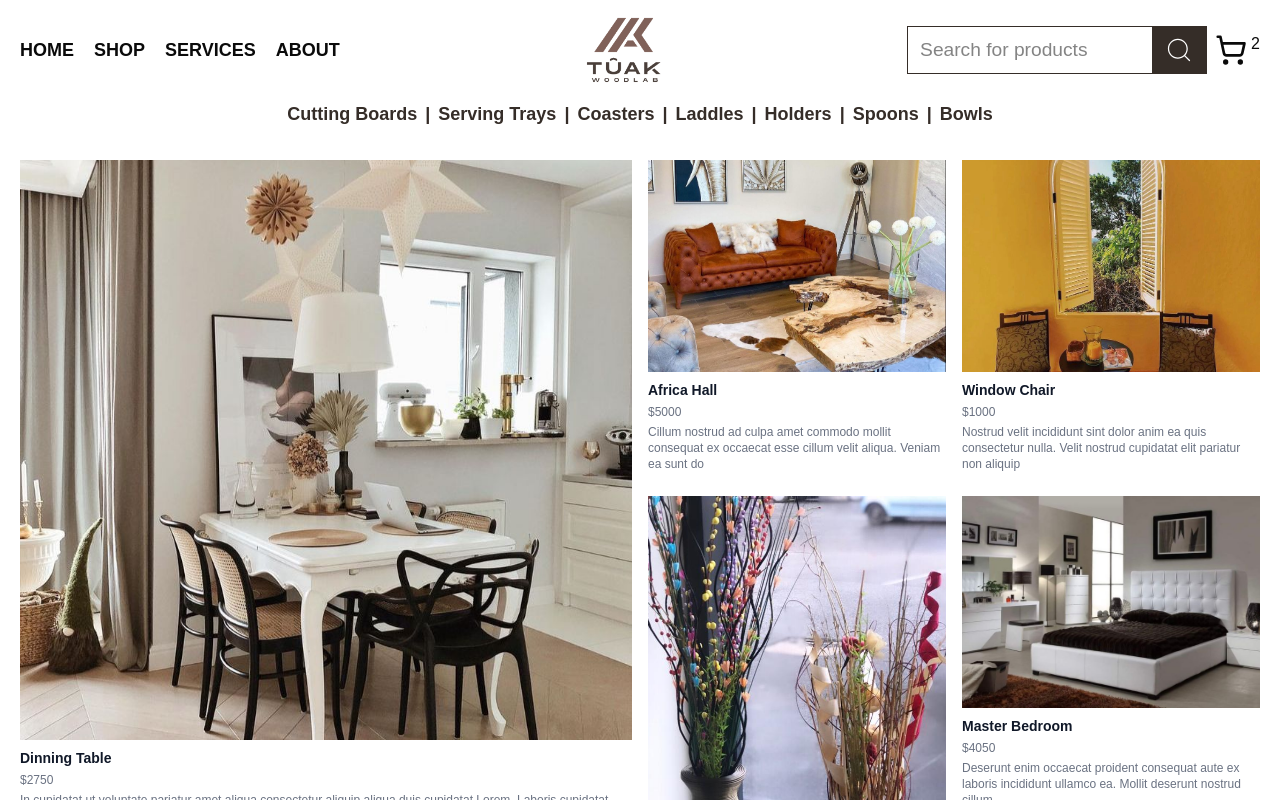
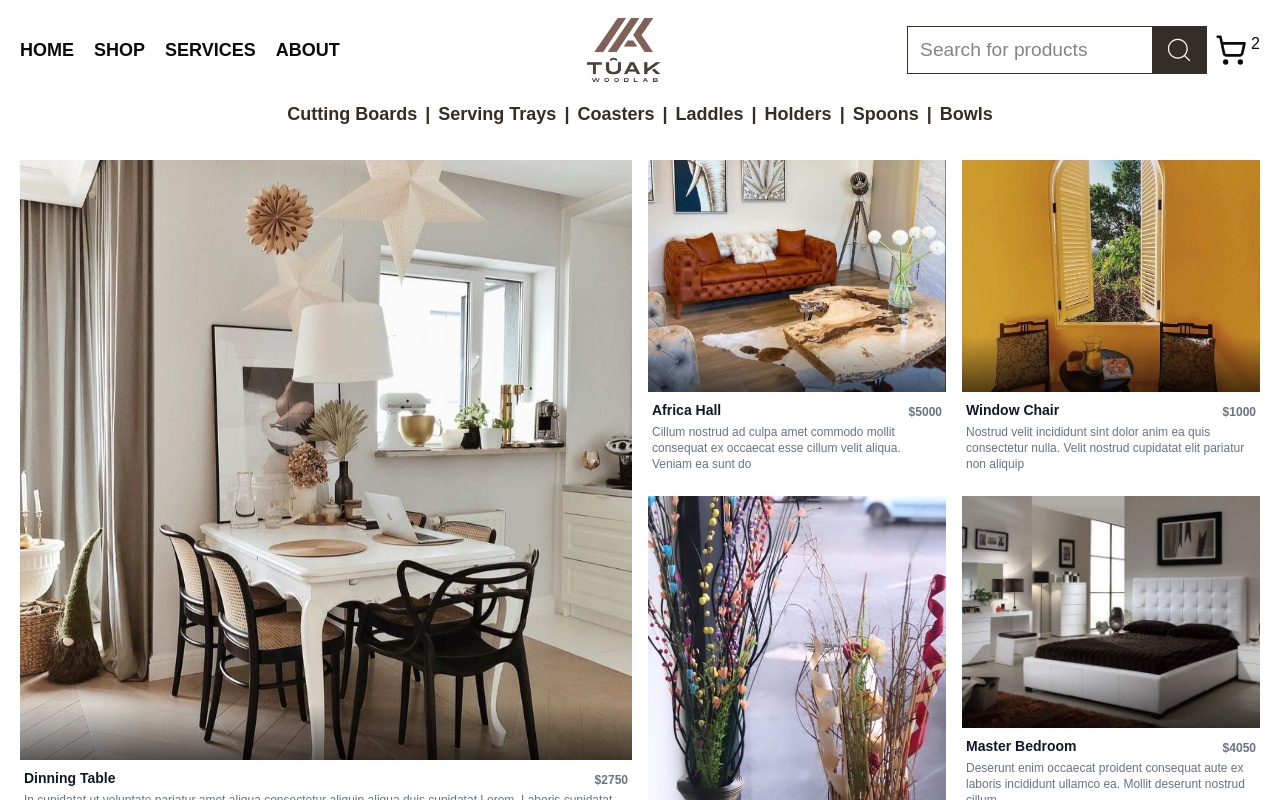
Before and after one commit to cobbygraves/wood-craft, a Next.js app: page /shop in a window 1280 px wide. Shown: the top 800 px of the page. Built offline with nearby package versions, Linux system fonts and the light colour scheme; a web font is replaced by a local one.

Commit message:
refactor : bold  product name and price display with a horizontal flex.

```diff
--- a/src/app/components/Product.tsx
+++ b/src/app/components/Product.tsx
@@ -39,14 +39,17 @@ function Product({
           className='object-cover transition-transform duration-300 group-hover:scale-105'
           priority={variant === 'large'}
         />
+        <div className='absolute bottom-0 left-0 right-0 bg-gradient-to-t from-black/60 to-transparent p-7'></div>
       </div>
 
       {/* Caption area */}
-      <div className='py-2 bg-white text-left'>
-        <h3 className='text-sm font-semibold text-gray-900'>{name}</h3>
-        {price !== undefined && (
-          <div className='text-xs text-gray-500 mt-1'>${price}</div>
-        )}
+      <div className='py-2 bg-white text-left px-1'>
+        <div className='flex justify-between items-center font-semibold'>
+          <h3 className='text-sm text-gray-900'>{name}</h3>
+          {price !== undefined && (
+            <div className='text-xs text-gray-500 mt-1'>${price}</div>
+          )}
+        </div>
 
         {description !== undefined && (
           <p className='text-xs text-gray-500 mt-1'>{description}</p>
--- a/src/app/components/minimal-goods.tsx
+++ /dev/null
@@ -1,48 +0,0 @@
-import React from 'react'
-
-interface Item {
-  id?: number
-  name: string
-  price?: string
-  image: string
-  description: string
-}
-
-const MinimalGoods = ({ items }: { items: Item[] }) => {
-  // Define repeating patterns for each row of 3
-  const patterns = [
-    ['md:row-span-3', 'md:row-span-2', 'md:row-span-1'], // Row 1: tall, medium, short
-    ['md:row-span-1', 'md:row-span-3', 'md:row-span-2'], // Row 2: short, tall, medium
-    ['md:row-span-2', 'md:row-span-1', 'md:row-span-3'] // Row 3: medium, short, tall
-  ]
-
-  return (
-    <div className='max-w-6xl mx-auto p-6'>
-      <div className='grid grid-cols-1 md:grid-cols-3 gap-6 auto-rows-[150px]'>
-        {items.map((item, index) => {
-          const row = Math.floor(index / 3) // which row we're on
-          const col = index % 3 // position in the row
-          const pattern = patterns[row % patterns.length][col] // pick pattern
-
-          return (
-            <div
-              key={item.id || index}
-              className={`flex flex-col overflow-hidden rounded-2xl shadow hover:shadow-lg transition ${pattern}`}
-            >
-              <img
-                src={item.image}
-                alt={item.name}
-                className='w-full h-full object-cover'
-              />
-              <div className='p-4 bg-white'>
-                <h3 className='font-semibold text-lg'>{item.name}</h3>
-              </div>
-            </div>
-          )
-        })}
-      </div>
-    </div>
-  )
-}
-
-export default MinimalGoods
--- /dev/null
+++ b/src/app/models/interfaces.ts
@@ -0,0 +1,6 @@
+export interface Product {
+  image: string
+  name: string
+  description: string
+  price: string | number
+}
--- a/src/app/models/product.ts
+++ b/src/app/models/product.ts
@@ -1,23 +1,22 @@
 import mongoose, { Document, Model, Schema } from 'mongoose'
 
-export interface IProduct extends Document {
-  title: string
-  price: number
-  productUrl?: string
-  description?: string
+export interface Product extends Document {
+  image: string
+  name: string
+  description: string
+  price: string | number
   createdAt: Date
 }
 
-const ProductSchema = new Schema<IProduct>({
-  title: { type: String, required: true },
+const ProductSchema = new Schema<Product>({
   price: { type: Number, required: true },
   description: String,
-  productUrl: String,
+  image: String,
   createdAt: { type: Date, default: () => new Date() }
 })
 
 // Guard against model recompilation during HMR
-const Product: Model<IProduct> =
-  mongoose.models.Product || mongoose.model<IProduct>('Product', ProductSchema)
+const ProductModel: Model<Product> =
+  mongoose.models.Product || mongoose.model<Product>('Product', ProductSchema)
 
-export default Product
+export default ProductModel
--- a/src/app/shop/page.tsx
+++ b/src/app/shop/page.tsx
@@ -1,8 +1,6 @@
 import TopCategory from '../components/top-category'
 import { productsData } from '@/lib/data'
-// import Product from '../components/Product'
 import BentoGrid from '../components/bento-grid'
-// import MinimalGoods from '../components/minimal-goods'
 
 export const Shop = () => {
   return (
@@ -12,7 +10,6 @@ export const Shop = () => {
       <div className='flex flex-wrap'>
         <main className='container mx-auto py-8'>
           <BentoGrid products={productsData} />
-          {/* <MinimalGoods items={productsData} /> */}
         </main>
       </div>
     </div>
```
Also changed, not shown: src/app/components/bento-grid.tsx (+3 -23 lines).
